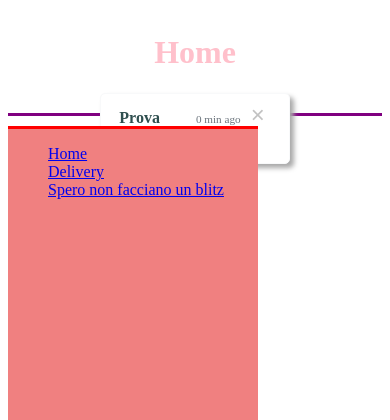
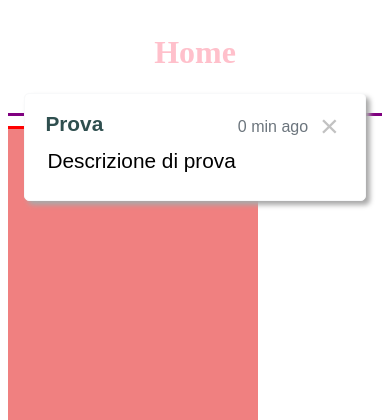
Before and after one commit to MatteP99/Progetto_Tecnologie_Web, a PHP site: page / in a window 390 px wide. Shown: the top 420 px of the page. Run offline with PHP 8.4, Linux system fonts and the light colour scheme; data that the repository does not hold is empty.

Commit message:
Notifications are now responsive
- script.js: small improvements and corrections
- style.css: added notifications responsiveness

```diff
--- a/css/style.css
+++ b/css/style.css
@@ -1,6 +1,5 @@
-ul
-{
-list-style-type: none;
+ul {
+    list-style-type: none;
 }
 
 header{
@@ -14,11 +13,15 @@ header{
 }
 
 .toast-container {
+    font-family: sans-serif;
     margin-bottom: 0.8rem;
     display: none;
+    position: relative;
+    z-index: 999;
+    font-size: 1.3rem;
 }
 
-.toast-container > span {
+.toast-container > p {
     display: none;
 }
 
@@ -27,44 +30,55 @@ header{
     border-radius: 5px;
     background-color: white;
     display: inline-block;
+    min-width: 80%;
+    max-width: 90%;
     text-align: center;
     padding: 4px 1em;
     box-shadow: 4px 4px 5px darkgray;
 }
 
 .toast-header {
+    border-bottom: 0;
     color: darkslategray;
-    padding: 2px;
+    height: 0.3rem;
+    padding-top: 0.6rem;
 }
 
-.toast-header > button {
+.toast-header > strong {
+    float: left;
+    margin-top: 5px;
+}
+
+.toast-header small {
+    padding-left: 2rem;
+    font-size: 1rem;
+    vertical-align: text-top;
+    color: #6c757d;
+}
+
+.toast-header button {
     border: 0;
     background-color: inherit;
-    font-size: 1.5rem;
+    font-size: 2rem;
     color: #c2c2c2;
 }
 
-.toast-header > button:hover {
+.toast-header button:hover {
     color: black;
 }
 
-.toast-header > small {
-    padding-left: 2rem;
-    text-align: right;
-    font-size: 0.7rem;
-    color: #6c757d;
+.minc {
+    float: right;
 }
 
 .toast-body {
-    margin-top: 0.3rem;
+    margin-top: 0.9rem;
     text-align: left;
     color: black;
     padding: 2px;
 }
 
-
-
-nav{
+nav {
     float:left;
     width:250px;
     height: 700px;
@@ -77,7 +91,7 @@ nav{
     background-color: lightcoral;
 }
 
-body{
+body {
     display:flex;
     min-height:100vh;
     flex-direction:column;
@@ -85,7 +99,7 @@ body{
 .main-content{flex:1;}
 
 
-footer{
+footer {
     background-color: green;
     width: 100%;
     height: 40px;
@@ -96,7 +110,36 @@ footer{
     padding-bottom: 10px;
 }
 
-body
-{display:flex;min-height:100vh;flex-direction:column;
+body {
+    display:flex;min-height:100vh;flex-direction:column;
 }
-.main-content{flex:1;}
+
+.main-content {
+    flex:1;
+}
+
+@media screen and (min-width:768px) {
+    .toast-container {
+        font-size: 1.1rem;
+    }
+
+    .toast {
+        min-width: 35%;
+        max-width: 40%;
+    }
+
+    .toast-header small {
+        font-size: 0.7rem;
+    }
+
+    .toast-header button {
+        font-size: 1.5rem;
+    }
+}
+
+@media screen and (min-width:1280px) {
+    .toast {
+        min-width: 16%;
+        max-width: 24%;
+    }
+}
--- a/js/script.js
+++ b/js/script.js
@@ -57,23 +57,25 @@ function setCookie(cname, cvalue, exdays) {
 function sendNotification(title, description) {
   $("body > header").append(`
   <div class="toast-container">
-    <span>${Date.now()}</span>
+    <p>${Date.now()}</p>
     <div class="toast">
       <div class="toast-header">
-        <strong class="mr-auto">${title}</strong>
-        <small>0 min ago</small>
-        <button type="button" class="close">
-          <span>&times;</span>
-        </button>
+        <strong>${title}</strong>
+        <span class="minc">
+          <small>0 min ago</small>
+          <button type="button" class="close">
+            <span>&times;</span>
+          </button>
+        </span>
       </div>
       <div class="toast-body">
-        ${description}
+        <p>${description}</p>
       </div>
     </div>
   </div>
   `);
   $(".toast-container:last").fadeIn();
-  $(".toast-header > button").click(function(event) {
+  $(".toast-header button").click(function(event) {
     event.preventDefault();
     $(this).parents(".toast-container").fadeOut("fast", function() {
       sleep(300);
@@ -84,7 +86,7 @@ function sendNotification(title, description) {
 
 function update_time() {
     $(".toast-container").each( function() {
-      let start = new Date(parseInt($(this).find("span:first").text()));
+      let start = new Date(parseInt($(this).find("p:first").text()));
       let time = new Date(Date.now() - start);
       $(this).find("small").text(time.getMinutes() + " min ago");
     });
--- a/template/home.php
+++ b/template/home.php
@@ -8,6 +8,7 @@
       <script src="js/script.js"></script>
       <title>Sito</title>
       <meta charset="utf-8" />
+      <meta name="viewport" content="width=device-width, initial-scale=1.0"/>
   </head>
 
   <body>
```
